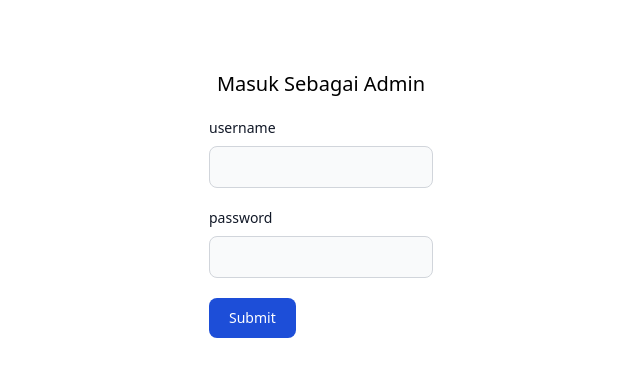
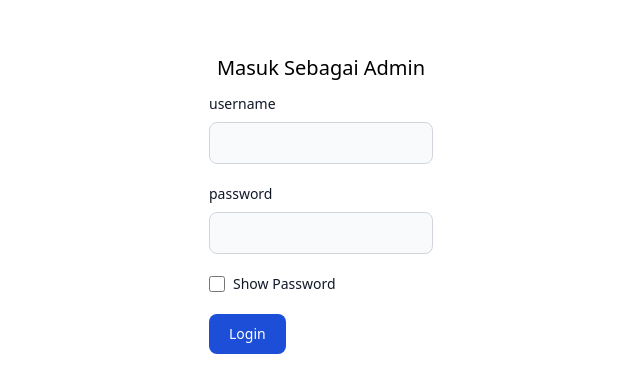
Before and after one commit to ARofiqi/koperasi-fe, a Vue app: page /dashboard/login in a window 1280 px wide. Shown: the part 196-588 px from the top of the page, without its empty margins (319-959 px from the left). Built offline with nearby package versions, Linux system fonts and the light colour scheme.

Commit message:
fix login admin

```diff
--- a/src/view/admin/view/login/index.vue
+++ b/src/view/admin/view/login/index.vue
@@ -1,6 +1,7 @@
 <template>
-  <div class="w-full p-10 absolute inset-0 flex flex-col justify-center items-center gap-5">
+  <div class="w-full p-5 absolute inset-0 flex flex-col justify-center items-center gap-3">
     <h1 class="text-center text-xl">Masuk Sebagai Admin</h1>
+    <span class="flex items-center font-medium tracking-wide text-red-500 text-xs mt-1 ml-1" v-if="!isLoggin"> Gagal Login Sebagai Admin, <br />Cek Kembali Username dan password Anda </span>
     <form @submit.prevent="login" class="max-w-sm mx-auto">
       <div class="mb-5">
         <label for="username" class="block mb-2 text-sm font-medium text-gray-900 dark:text-white">username</label>
@@ -15,18 +16,31 @@
       <div class="mb-5">
         <label for="password" class="block mb-2 text-sm font-medium text-gray-900 dark:text-white">password</label>
         <input
-          type="password"
+          :type="showPass ? 'text' : 'password'"
           id="password"
           class="bg-gray-50 border border-gray-300 text-gray-900 text-sm rounded-lg focus:ring-blue-500 focus:border-blue-500 block w-full p-2.5 dark:bg-gray-700 dark:border-gray-600 dark:placeholder-gray-400 dark:text-white dark:focus:ring-blue-500 dark:focus:border-blue-500"
           v-model="user.password"
           required
         />
       </div>
+      <div class="flex items-start mb-5">
+        <div class="flex items-center h-5">
+          <input
+            id="show_pass"
+            type="checkbox"
+            value=""
+            v-model="showPass"
+            class="w-4 h-4 border border-gray-300 rounded bg-gray-50 focus:ring-3 focus:ring-blue-300 dark:bg-gray-700 dark:border-gray-600 dark:focus:ring-blue-600 dark:ring-offset-gray-800 dark:focus:ring-offset-gray-800"
+            required
+          />
+        </div>
+        <label for="show_pass" class="ms-2 text-sm font-medium text-gray-900 dark:text-gray-300">Show Password</label>
+      </div>
       <button
         type="submit"
         class="text-white bg-blue-700 hover:bg-blue-800 focus:ring-4 focus:outline-none focus:ring-blue-300 font-medium rounded-lg text-sm w-full sm:w-auto px-5 py-2.5 text-center dark:bg-blue-600 dark:hover:bg-blue-700 dark:focus:ring-blue-800"
       >
-        Submit
+        Login
       </button>
     </form>
   </div>
@@ -41,10 +55,13 @@ export default {
         username: "",
         password: "",
       },
+      isLoggin: true,
+      showPass: false,
     };
   },
   methods: {
     async login() {
+      this.isLoggin = true;
       axiosInstance
         .post("/api/admin/login", this.user)
         .then((result) => {
@@ -54,6 +71,11 @@ export default {
         })
         .catch((err) => {
           console.error(err);
+          this.isLoggin = false;
+          this.user = {
+            username: "",
+            password: "",
+          };
         });
     },
   },
```
